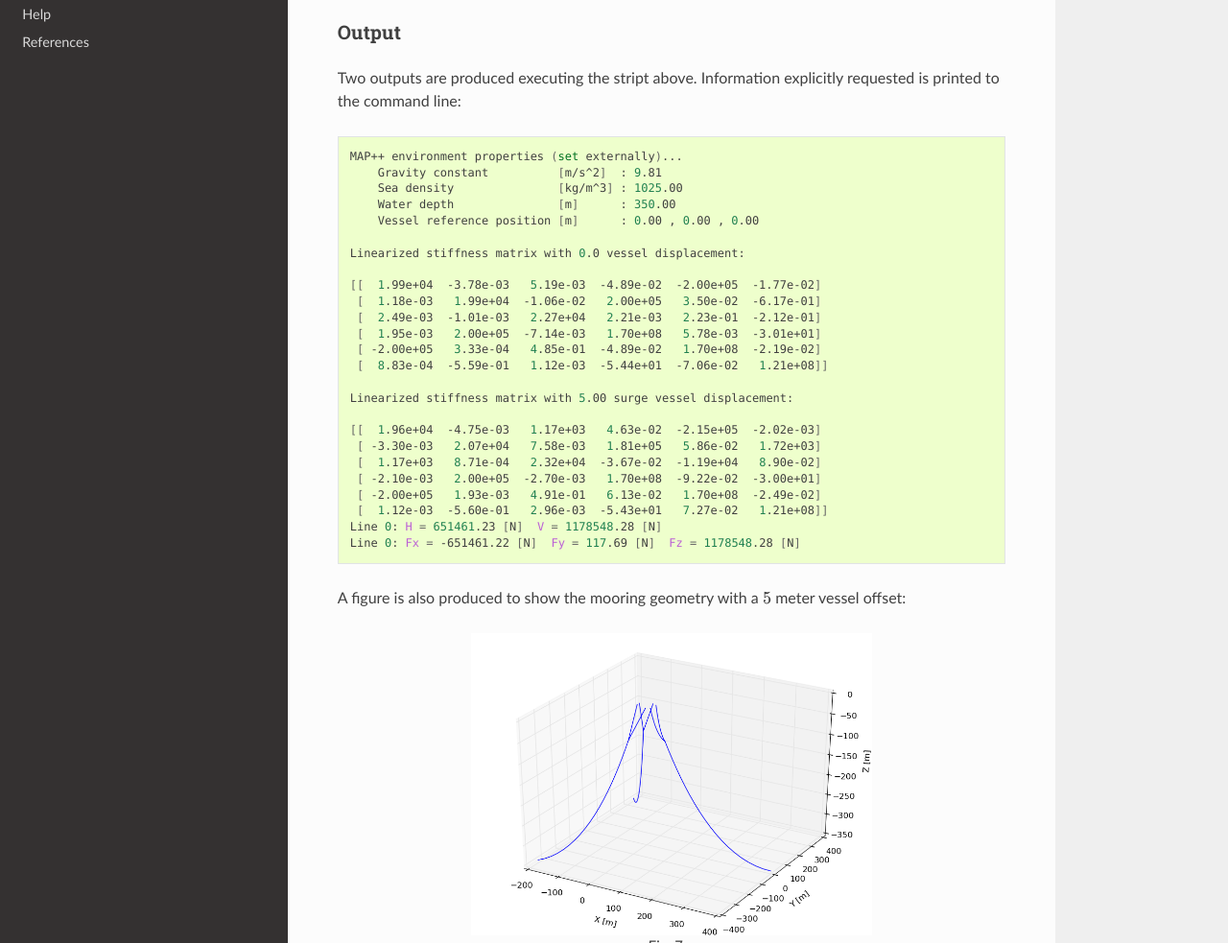
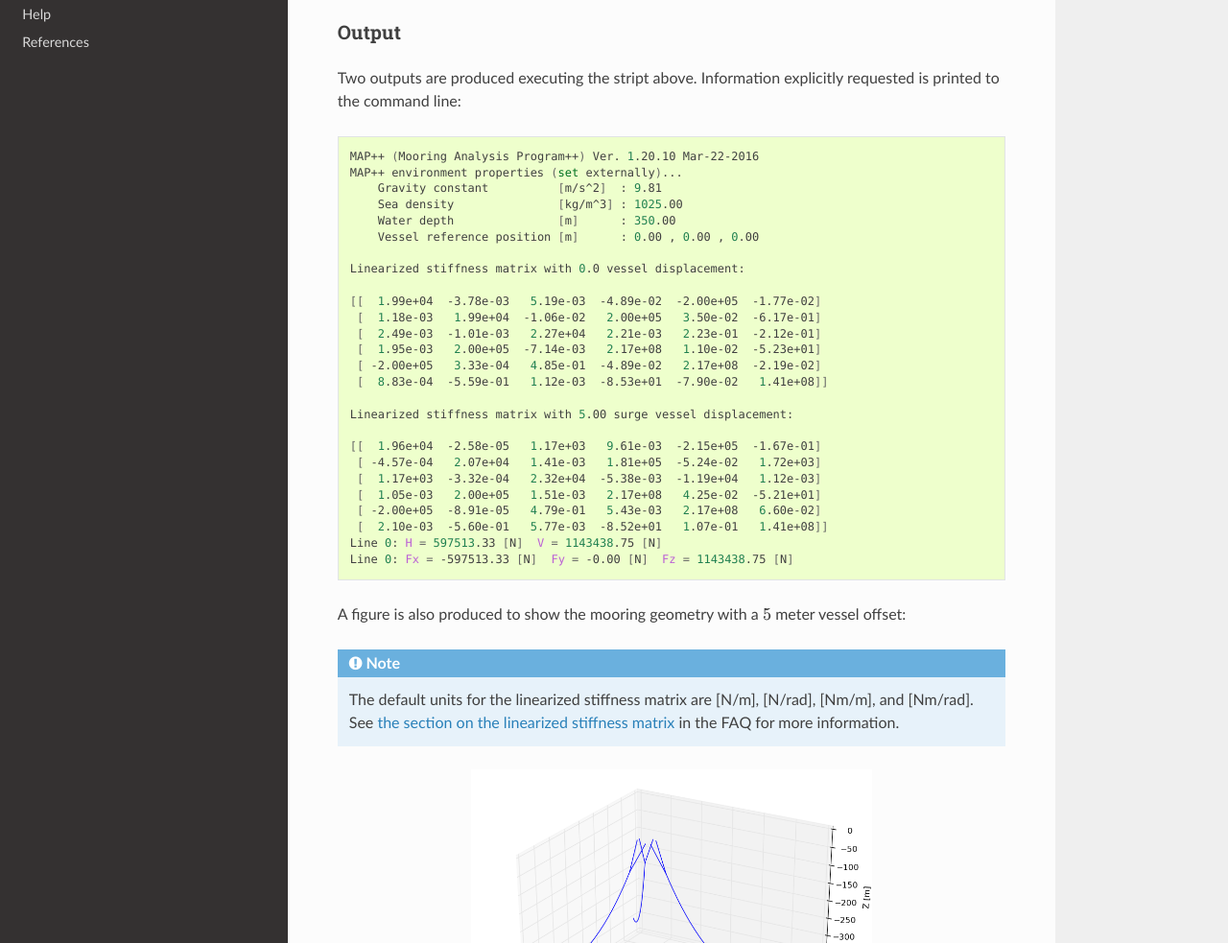
Before and after one commit to fhioki/map-, a Sphinx documentation site: the page built from docs/source/python_example.rst, in a window 1280 px wide and 1400 px high, cut to the strip 417-1400 px from the top of the window. Shown: the whole strip at 96% size. Built offline with Sphinx 7.4.7 and the Read the Docs theme 2.0.0, drawn with Linux system fonts in a browser that asks for light colours.

Commit message:
changed documentation with update to v 1.20.10

```diff
--- a/docs/source/input_file.rst
+++ b/docs/source/input_file.rst
@@ -260,6 +260,10 @@ Solver options are applied to the entire model domain.
 | ``REF_POSITION``       | reference position                                                     |
 +------------------------+------------------------------------------------------------------------+
 
+.. _ref_position_is_fixed:
+
+.. todo:: The ``REF_POSITION`` options is disabled in MAP++ we can develop this feature into the program. The reference position is fixed at :math:`<0, 0, 0>` until then.
+
 Default Solver Options
 ^^^^^^^^^^^^^^^^^^^^^^
 .. _default_options:
--- a/docs/source/notes.rst
+++ b/docs/source/notes.rst
@@ -8,6 +8,9 @@ Release Notes
 License
 -------
 MAP++ is licensed under Apache v 2.0 :ref:`license`.
+This software is provided as-is and without warrant.
+There are no guarantees it is bug free or provides the correct answers, even if it is used for the intended purpose.
+By using this software and as a condition of the Apache license, you agree to not hold the developers liable for damages.
 
 .. toctree::
    :maxdepth: 4
@@ -29,4 +32,5 @@ Better String Library  `Version 0.1.1 <http://mike.steinert.ca/bstring/doc/>`_
 
 Change Log
 ----------
-V. 1.20.00 -- first release
+V. 1.20.00 -- First release
+V. 1.20.10 -- Repaired the linearized stiffness matrix function and improved the input file parsing in python.
--- a/docs/source/python_example.rst
+++ b/docs/source/python_example.rst
@@ -20,6 +20,7 @@ Information explicitly requested is printed to the command line:
 
 .. code-block:: bash
 
+   MAP++ (Mooring Analysis Program++) Ver. 1.20.10 Mar-22-2016
    MAP++ environment properties (set externally)...
        Gravity constant          [m/s^2]  : 9.81
        Sea density               [kg/m^3] : 1025.00
@@ -31,22 +32,27 @@ Information explicitly requested is printed to the command line:
    [[  1.99e+04  -3.78e-03   5.19e-03  -4.89e-02  -2.00e+05  -1.77e-02]
     [  1.18e-03   1.99e+04  -1.06e-02   2.00e+05   3.50e-02  -6.17e-01]
     [  2.49e-03  -1.01e-03   2.27e+04   2.21e-03   2.23e-01  -2.12e-01]
-    [  1.95e-03   2.00e+05  -7.14e-03   1.70e+08   5.78e-03  -3.01e+01]
-    [ -2.00e+05   3.33e-04   4.85e-01  -4.89e-02   1.70e+08  -2.19e-02]
-    [  8.83e-04  -5.59e-01   1.12e-03  -5.44e+01  -7.06e-02   1.21e+08]]
+    [  1.95e-03   2.00e+05  -7.14e-03   2.17e+08   1.10e-02  -5.23e+01]
+    [ -2.00e+05   3.33e-04   4.85e-01  -4.89e-02   2.17e+08  -2.19e-02]
+    [  8.83e-04  -5.59e-01   1.12e-03  -8.53e+01  -7.90e-02   1.41e+08]]
 
    Linearized stiffness matrix with 5.00 surge vessel displacement:
 
-   [[  1.96e+04  -4.75e-03   1.17e+03   4.63e-02  -2.15e+05  -2.02e-03]
-    [ -3.30e-03   2.07e+04   7.58e-03   1.81e+05   5.86e-02   1.72e+03]
-    [  1.17e+03   8.71e-04   2.32e+04  -3.67e-02  -1.19e+04   8.90e-02]
-    [ -2.10e-03   2.00e+05  -2.70e-03   1.70e+08  -9.22e-02  -3.00e+01]
-    [ -2.00e+05   1.93e-03   4.91e-01   6.13e-02   1.70e+08  -2.49e-02]
-    [  1.12e-03  -5.60e-01   2.96e-03  -5.43e+01   7.27e-02   1.21e+08]]
-   Line 0: H = 651461.23 [N]  V = 1178548.28 [N]
-   Line 0: Fx = -651461.22 [N]  Fy = 117.69 [N]  Fz = 1178548.28 [N]
+   [[  1.96e+04  -2.58e-05   1.17e+03   9.61e-03  -2.15e+05  -1.67e-01]
+    [ -4.57e-04   2.07e+04   1.41e-03   1.81e+05  -5.24e-02   1.72e+03]
+    [  1.17e+03  -3.32e-04   2.32e+04  -5.38e-03  -1.19e+04   1.12e-03]
+    [  1.05e-03   2.00e+05   1.51e-03   2.17e+08   4.25e-02  -5.21e+01]
+    [ -2.00e+05  -8.91e-05   4.79e-01   5.43e-03   2.17e+08   6.60e-02]
+    [  2.10e-03  -5.60e-01   5.77e-03  -8.52e+01   1.07e-01   1.41e+08]]
+   Line 0: H = 597513.33 [N]  V = 1143438.75 [N]
+   Line 0: Fx = -597513.33 [N]  Fy = -0.00 [N]  Fz = 1143438.75 [N]
+
 
 A figure is also produced to show the mooring geometry with a :math:`5` meter vessel offset:
+
+.. Note::
+   The default units for the linearized stiffness matrix are [N/m], [N/rad], [Nm/m], and [Nm/rad]. See
+   :ref:`the section on the linearized stiffness matrix <linearized_matrix_units>` in the FAQ for more information.
 
 .. figure:: nstatic/example.png
     :align: center
```
Also changed, not shown: docs/source/api_doc.rst (+13 -13 lines), docs/source/faq.rst (+32 -2 lines), docs/source/nstatic/example.png.
